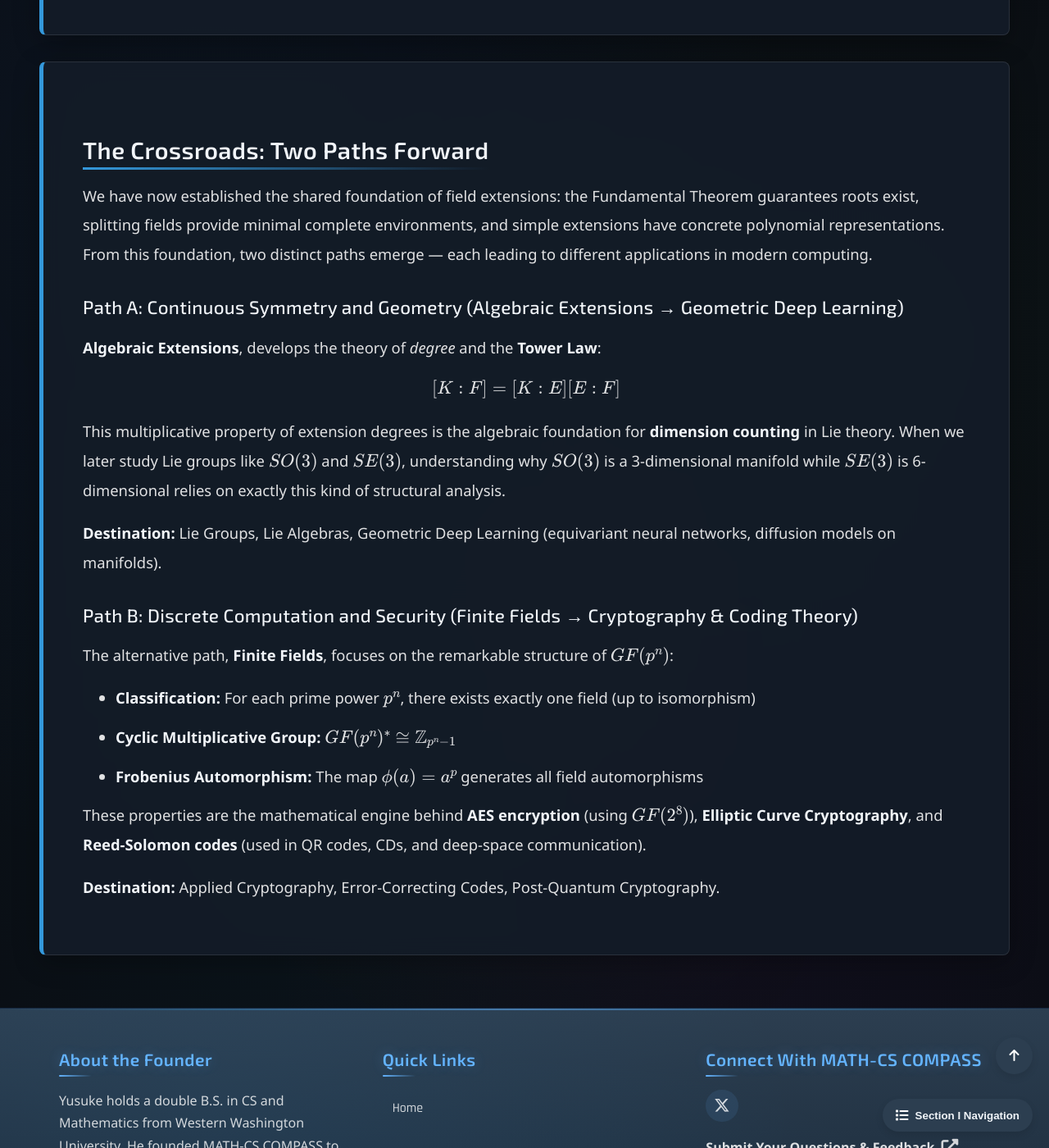
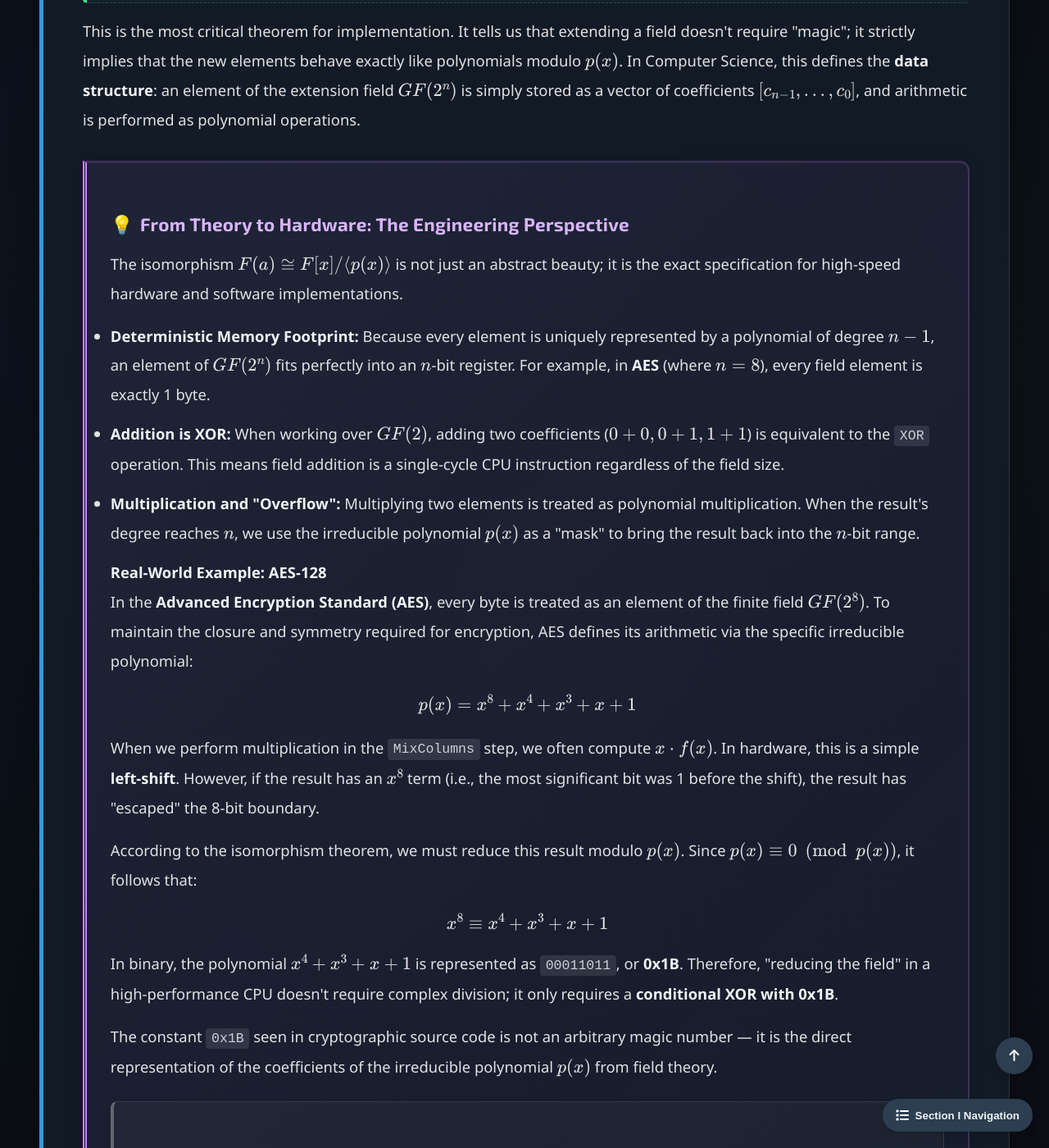
Before and after one commit to Yusukey01/yusukey01.github.io, a Jekyll site: the page built from Mathematics/Linear_algebra/extension_field.html, in a window 1280 px wide and 1400 px high, scrolled down 4440 px. Shown: the whole window at 82% size. Built offline with Jekyll 4.4.1, drawn with Linux system fonts in a browser that asks for light colours; some of the changed text lies outside the part shown.

Commit message:
added texts

```diff
--- a/Mathematics/Linear_algebra/extension_field.html
+++ b/Mathematics/Linear_algebra/extension_field.html
@@ -147,12 +147,117 @@ uses_python: false
                     </p>
                 </div>
 
+                <div class="proof">
+                    <span class="proof-title">Proof Sketch:</span>
+                    <p>
+                        Consider a function \(\phi: F[x] \to F(a)\) defined by \(\phi(f(x)) = f(a)\). Note that this \(\phi\) is
+                        a ring homomorphism and hence
+                        \[
+                        \text{Ker } \phi = \langle p(x) \rangle.
+                        \]
+                    </p>
+                    <p>
+                        Since \(p(a) = 0\), we have
+                        \[
+                        \langle p(x) \rangle \subseteq \text{Ker } \phi.
+                        \]
+                        On the other hand, we know that \( \langle p(x) \rangle\) is a maximal ideal in \(F[x]\). Since
+                        \(\text{Ker } \phi \neq F[x]\), we have
+                        \[
+                        \text{Ker } \phi = \langle p(x) \rangle.
+                        \]
+                    </p>
+                    <p>
+                        By the First Isomorphism Theorem for Rings, \(\phi(F[x])\) is a subfield of \(F(a)\). Here, \(\phi(F[x])\)
+                        contains both \(F\) and \(a\), and remember that \(F(a)\) is the smallest such field. Thus, we have
+                        \[
+                        F[x] / \langle p(x) \rangle \approx \phi(F[x]) = F(a).
+                        \]
+                    </p>
+                    <p>
+                        Finally, every element of \( F[x] / \langle p(x) \rangle\) has a unique representative of the form
+                        \[
+                        c_{n-1} x^{n-1} + \cdots + c_0 + \langle p(x) \rangle,
+                        \]
+                        where \(c_0, \ldots, c_{n-1} \in F\).
+                    </p>
+                    <p>
+                        Also, the natural isomorphism from \(F[x] / \langle p(x) \rangle\) to \(F(a)\) carries
+                        \(c_k x^k + \langle p(x) \rangle\) to \(c_k a^k\).
+                    </p>
+                </div>
+
                <p>
                     This is the most critical theorem for implementation. It tells us that extending a field doesn't require
                     "magic"; it strictly implies that the new elements behave exactly like polynomials modulo \(p(x)\). In Computer
                     Science, this defines the <strong>data structure</strong>: an element of the extension field \(GF(2^n)\) is
                     simply stored as a vector of coefficients \([c_{n-1}, \dots, c_0]\), and arithmetic is performed as polynomial operations.
                 </p>
+
+                <div class="insight-box">
+                    <h3>From Theory to Hardware: The Engineering Perspective</h3>
+                    <p>
+                        The isomorphism \(F(a) \cong F[x] / \langle p(x) \rangle\) is not just an abstract beauty; it is the
+                        exact specification for high-speed hardware and software implementations.
+                    </p>
+
+                    <ul>
+                        <li>
+                            <strong>Deterministic Memory Footprint:</strong> Because every element is uniquely represented by
+                            a polynomial of degree \(n-1\), an element of \(GF(2^n)\) fits perfectly into an \(n\)-bit register.
+                            For example, in <strong>AES</strong> (where \(n=8\)), every field element is exactly 1 byte.
+                        </li>
+                        <li>
+                            <strong>Addition is XOR:</strong> When working over \(GF(2)\), adding two coefficients (\(0+0, 0+1, 1+1\))
+                            is equivalent to the <code>XOR</code> operation. This means field addition is a single-cycle CPU instruction
+                            regardless of the field size.
+                        </li>
+                        <li>
+                            <strong>Multiplication and "Overflow":</strong> Multiplying two elements is treated as polynomial
+                            multiplication. When the result's degree reaches \(n\), we use the irreducible polynomial \(p(x)\)
+                            as a "mask" to bring the result back into the \(n\)-bit range.
+                        </li>
+                    </ul>
+
+                    <p>
+                        <strong>Real-World Example: AES-128</strong><br>
+                        In the <strong>Advanced Encryption Standard (AES)</strong>, every byte is treated as an element of the
+                        finite field \(GF(2^8)\). To maintain the closure and symmetry required for encryption, AES defines its arithmetic
+                        via the specific irreducible polynomial:
+                        \[
+                        p(x) = x^8 + x^4 + x^3 + x + 1
+                        \]
+                    </p>
+
+                    <p>
+                        When we perform multiplication in the <code>MixColumns</code> step, we often compute \(x \cdot f(x)\).
+                        In hardware, this is a simple <strong>left-shift</strong>. However, if the result has an \(x^8\) term
+                        (i.e., the most significant bit was 1 before the shift), the result has "escaped" the 8-bit boundary.
+                    </p>
+                    <p>
+                        According to the isomorphism theorem, we must reduce this result modulo \(p(x)\).
+                        Since \(p(x) \equiv 0 \pmod{p(x)}\), it follows that:
+                        \[
+                        x^8 \equiv x^4 + x^3 + x + 1
+                        \]
+                    </p>
+                    <p>
+                        In binary, the polynomial \(x^4 + x^3 + x + 1\) is represented as <code>00011011</code>, or <strong>0x1B</strong>.
+                        Therefore, "reducing the field" in a high-performance CPU doesn't require complex division; it only
+                        requires a <strong>conditional XOR with 0x1B</strong>.
+                    </p>
+                    <P>
+                        The constant <code>0x1B</code> seen in cryptographic source code is not an arbitrary magic number — it is the direct
+                        representation of the coefficients of the irreducible polynomial \(p(x)\) from field theory.
+                    </P>
+
+                    <div class="pseudocode">
+                        <span class="pseudocode-title">From Linux Kernel crypto/aes_generic.c (simplified for clarity)</span>
+                        &emsp;&emsp;#define _poly 0x1b
+                        &emsp;&emsp;// ...
+                        &emsp;&emsp;t = (a << 1) ^ ((a & 0x80) ? _poly : 0);
+                    </div>
+                </div>
 
                 <div class="theorem">
                     <span class="theorem-title">Theorem: Isomorphism Extension \(\phi: F \to F'\)</span>
@@ -196,7 +301,7 @@ uses_python: false
                     to different applications in modern computing.
                 </p>
 
-                <div class="insight">
+
                 <h3>Path A: Continuous Symmetry and Geometry (Algebraic Extensions → Geometric Deep Learning)</h3>
                 <p>
                     <strong>Algebraic Extensions</strong>, develops the theory of <em>degree</em> and the
@@ -213,9 +318,8 @@ uses_python: false
                     <strong>Destination:</strong> Lie Groups, Lie Algebras, Geometric Deep Learning (equivariant neural networks,
                     diffusion models on manifolds).
                 </p>
-                </div>
 
-                <div class="insight">
+
                 <h3>Path B: Discrete Computation and Security (Finite Fields → Cryptography & Coding Theory)</h3>
                 <p>
                     The alternative path, <strong>Finite Fields</strong>, focuses on the remarkable structure of \(GF(p^n)\):
@@ -233,7 +337,6 @@ uses_python: false
                 <p>
                     <strong>Destination:</strong> Applied Cryptography, Error-Correcting Codes, Post-Quantum Cryptography.
                 </p>
-                </div>
 
             </section>
 
```
Also changed, not shown: data/curriculum.json. Lines whose indentation alone changed are shown as unchanged.
